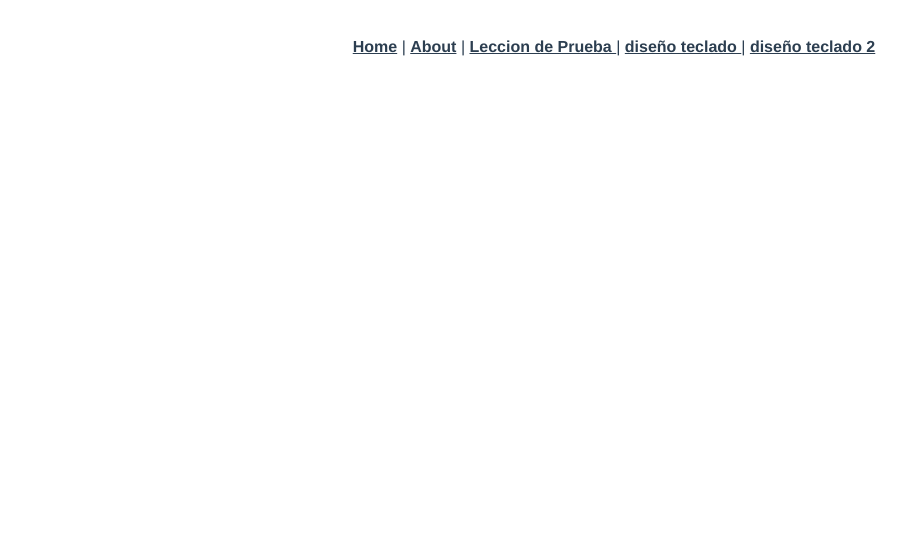
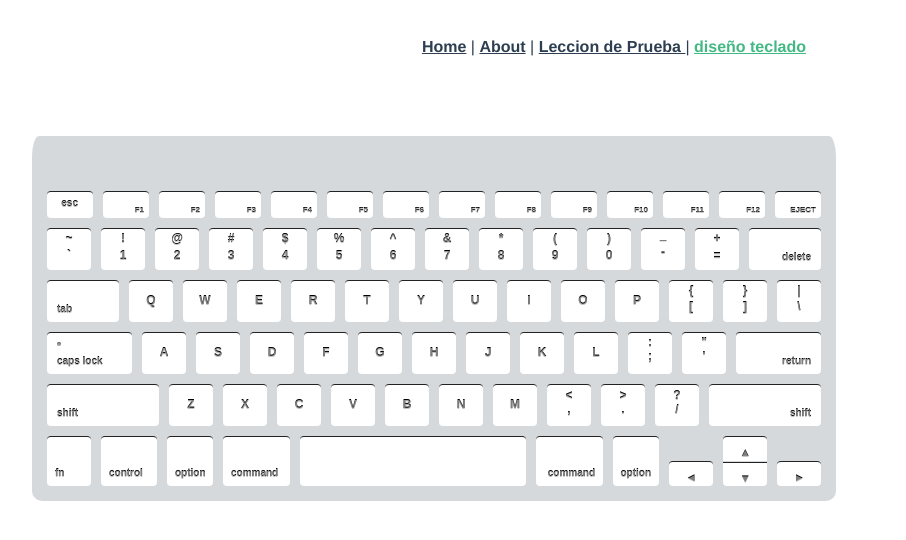
Before and after one commit to DWG8P11/mecano-4a-fe, a Vue app: page /designs in a window 1280 px wide. Shown: the top 540 px of the page, without its empty margins (26-932 px from the left). Built offline with nearby package versions, Linux system fonts and the light colour scheme.

Commit message:
Correccion type Desing => Design

```diff
--- a/src/App.vue
+++ b/src/App.vue
@@ -3,8 +3,7 @@
     <router-link to="/">Home</router-link> |
     <router-link to="/about">About</router-link> |
     <router-link to="/prueba-leccion">Leccion de Prueba </router-link>|
-    <router-link to="/desings"> diseño teclado </router-link>|
-    <router-link to="/desing"> diseño teclado 2 </router-link>
+    <router-link to="/designs"> diseño teclado </router-link>
   </div>
 
   <router-view/>
@@ -12,13 +11,11 @@
 
 <script>
 import CompLeccion from '@/components/CompLeccion.vue';
-import Desings from '@/components/Desings.vue';
-import Desing from '@/components/Desing.vue';
+import Designs from '@/components/Designs.vue';
 export default {
   components: {
     CompLeccion,
-    Desings,
-    Desing,
+    Designs,
   }
 }
 </script>
--- a/src/components/Desings.vue
+++ b/src/components/Designs.vue
@@ -98,6 +98,12 @@
 
 
 </template>
+
+<script>
+export default {
+	name: "Designs"
+}
+</script>
 
 <style>
 
--- a/src/router/index.js
+++ b/src/router/index.js
@@ -1,8 +1,7 @@
 import { createRouter, createWebHistory } from 'vue-router'
 import Home from '../views/Home.vue'
 import ViewLeccionPrueba from '@/views/ViewLeccionPrueba.vue'
-import Desings from           '@/components/Desings.vue'
-import Desing from           '@/components/Desing.vue'
+import Designs from           '@/components/Designs.vue'
 
 
 const routes = [
@@ -25,16 +24,10 @@ const routes = [
     component: ViewLeccionPrueba
   },
   {
-    path: '/desings',
-    name: 'desings',
-    component: Desings
+    path: '/designs',
+    name: 'designs',
+    component: Designs
   },
-  {
-    path: '/desing',
-    name: 'desing',
-    component: Desing
-  }
-
 ]
 
 const router = createRouter({
```
Also changed, not shown: 1 other file (tests, documents, lock files or other folders).
